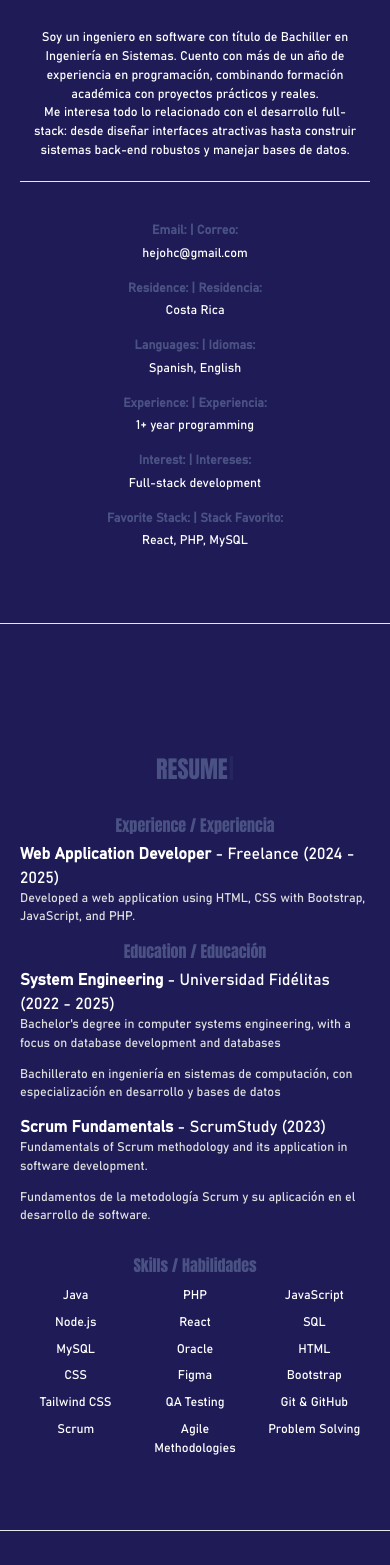
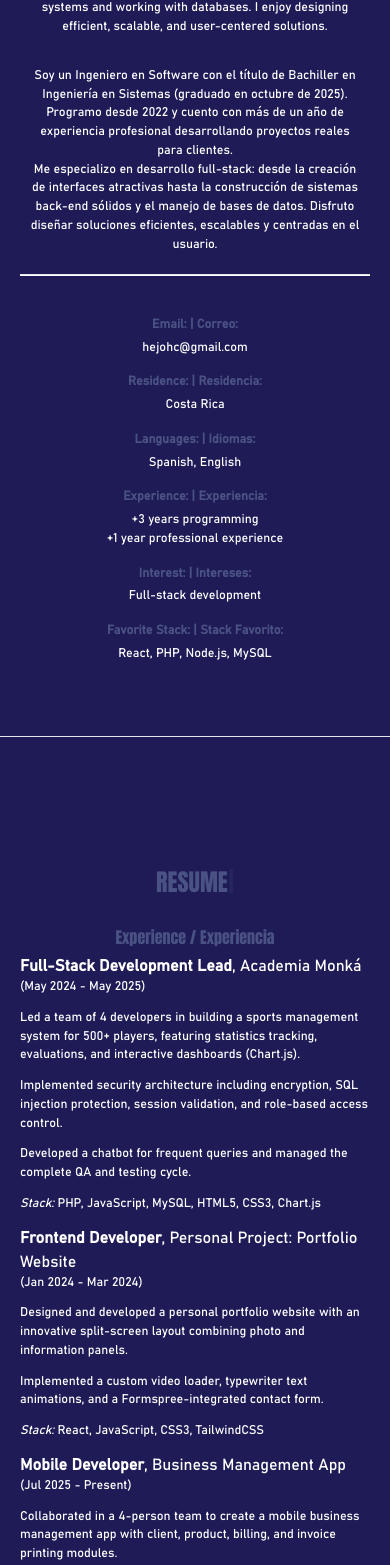
Before and after one commit to Jercahdz/portfolio, a React (Create React App) app: page / in a window 390 px wide. Shown: the part 1369-2934 px from the top of the page. Built offline with nearby package versions, Linux system fonts and the light colour scheme; the HTML template or start-up script is replaced by a standard one.

Commit message:
Updating information and portfolios.

```diff
--- a/src/App.js
+++ b/src/App.js
@@ -113,21 +113,23 @@ function App() {
                 <div className="about-columns">
                   <div className="about-block">
                     <p>
-                      I'm a dedicated software engineer with a Bachelor's degree in Systems Engineering.
-                      I have over a year of experience in programming, combining academic training with practical, real-world projects.
+                      I'm a passionate Software Engineer with a Bachelor's degree in Systems Engineering (graduated in October 2025).
+                      I've been programming since 2022 and have over a year of professional experience developing real-world projects for clients.
                     </p>
                     <p>
-                      My interests span across full-stack development: from crafting elegant front-end interfaces to building solid back-end systems and working with databases.
+                      I specialize in full-stack development — from creating elegant front-end interfaces to building solid back-end systems and working with databases.
+                      I enjoy designing efficient, scalable, and user-centered solutions.
                     </p>
                   </div>
 
                   <div className="about-block">
                     <p>
-                      Soy un ingeniero en software con título de Bachiller en Ingeniería en Sistemas.
-                      Cuento con más de un año de experiencia en programación, combinando formación académica con proyectos prácticos y reales.
+                      Soy un Ingeniero en Software con el título de Bachiller en Ingeniería en Sistemas (graduado en octubre de 2025).
+                      Programo desde 2022 y cuento con más de un año de experiencia profesional desarrollando proyectos reales para clientes.
                     </p>
                     <p>
-                      Me interesa todo lo relacionado con el desarrollo full-stack: desde diseñar interfaces atractivas hasta construir sistemas back-end robustos y manejar bases de datos.
+                      Me especializo en desarrollo full-stack: desde la creación de interfaces atractivas hasta la construcción de sistemas back-end sólidos y el manejo de bases de datos.
+                      Disfruto diseñar soluciones eficientes, escalables y centradas en el usuario.
                     </p>
                   </div>
                 </div>
@@ -149,7 +151,8 @@ function App() {
                   </div>
                   <div className="about-info-pair">
                     <strong>Experience: | Experiencia:</strong>
-                    <p>1+ year programming</p>
+                    <p>+3 years programming</p>
+                    <p>+1 year professional experience</p>
                   </div>
                   <div className="about-info-pair">
                     <strong>Interest: | Intereses:</strong>
@@ -157,7 +160,7 @@ function App() {
                   </div>
                   <div className="about-info-pair">
                     <strong>Favorite Stack: | Stack Favorito:</strong>
-                    <p>React, PHP, MySQL</p>
+                    <p>React, PHP, Node.js, MySQL</p>
                   </div>
                 </div>
               </section>
@@ -183,8 +186,46 @@ function App() {
                     <h2>Experience / Experiencia</h2>
                     <ul>
                       <li>
-                        <strong>Web Application Developer</strong> - Freelance (2024 - 2025)
-                        <p>Developed a web application using HTML, CSS with Bootstrap, JavaScript, and PHP.</p>
+                        <strong>Full-Stack Development Lead</strong>, Academia Monká
+                        <p>(May 2024 - May 2025)</p>
+                        <p>
+                          Led a team of 4 developers in building a sports management system for 500+ players,
+                          featuring statistics tracking, evaluations, and interactive dashboards (Chart.js).
+                        </p>
+                        <p>
+                          Implemented security architecture including encryption, SQL injection protection,
+                          session validation, and role-based access control.
+                        </p>
+                        <p>
+                          Developed a chatbot for frequent queries and managed the complete QA and testing cycle.
+                        </p>
+                        <p><em>Stack:</em> PHP, JavaScript, MySQL, HTML5, CSS3, Chart.js</p>
+                      </li>
+
+                      <li>
+                        <strong>Frontend Developer</strong>, Personal Project: Portfolio Website
+                        <p>(Jan 2024 - Mar 2024)</p>
+                        <p>
+                          Designed and developed a personal portfolio website with an innovative split-screen layout
+                          combining photo and information panels.
+                        </p>
+                        <p>
+                          Implemented a custom video loader, typewriter text animations, and a Formspree-integrated contact form.
+                        </p>
+                        <p><em>Stack:</em> React, JavaScript, CSS3, TailwindCSS</p>
+                      </li>
+
+                      <li>
+                        <strong>Mobile Developer</strong>, Business Management App
+                        <p>(Jul 2025 - Present)</p>
+                        <p>
+                          Collaborated in a 4-person team to create a mobile business management app with client,
+                          product, billing, and invoice printing modules.
+                        </p>
+                        <p>
+                          Implemented multi-user authentication and analytics dashboards to visualize best-selling products and business metrics.
+                        </p>
+                        <p><em>Stack:</em> React Native, TypeScript</p>
                       </li>
                     </ul>
                   </div>
@@ -195,13 +236,34 @@ function App() {
                     <ul>
                       <li>
                         <strong>System Engineering</strong> - Universidad Fidélitas (2022 - 2025)
-                        <p>Bachelor's degree in computer systems engineering, with a focus on database development and databases</p>
-                        <p>Bachillerato en ingeniería en sistemas de computación, con especialización en desarrollo y bases de datos</p>
+                        <p>
+                          Bachelor's degree in Computer Systems Engineering, focused on full-stack web development, databases, computer networks,
+                          OOP, system analysis and design, agile methodologies, and software quality assurance.
+                        </p>
+                        <p>
+                          Bachillerato en Ingeniería en Sistemas de Computación, enfocado en desarrollo web full-stack, bases de datos, redes de computadoras,
+                          programación orientada a objetos, análisis y diseño de sistemas, metodologías ágiles y aseguramiento de la calidad del software.
+                        </p>
+                      </li>
+                    </ul>
+
+                    <h2>Certifications / Certificaciones</h2>
+                    <ul>
+                      <li>
+                        <strong>CCNA (Cisco Certified Network Associate)</strong> - Cisco Networking Academy
+                        <p>Fundamentals of computer networks, routing, and switching.</p>
                       </li>
                       <li>
-                        <strong>Scrum Fundamentals</strong> - ScrumStudy (2023)
-                        <p>Fundamentals of Scrum methodology and its application in software development.</p>
-                        <p>Fundamentos de la metodología Scrum y su aplicación en el desarrollo de software.</p>
+                        <strong>Scrum Fundamentals Certified</strong> - ScrumStudy
+                        <p>Foundations of Scrum methodology and its application in software development.</p>
+                      </li>
+                      <li>
+                        <strong>English for IT 1</strong> - Cisco Networking Academy
+                        <p>English communication skills focused on the IT industry and workplace.</p>
+                      </li>
+                      <li>
+                        <strong>English for IT 2</strong> - In progress (currently studying)
+                        <p>Advanced English skills for technology, communication, and project collaboration.</p>
                       </li>
                     </ul>
                   </div>
@@ -216,19 +278,25 @@ function App() {
                     <li>JavaScript</li>
                     <li>Node.js</li>
                     <li>React</li>
+                    <li>React Native</li>
+                    <li>TypeScript</li>
                     <li>SQL</li>
                     <li>MySQL</li>
+                    <li>SQL Server</li>
                     <li>Oracle</li>
                     <li>HTML</li>
                     <li>CSS</li>
-                    <li>Figma</li>
                     <li>Bootstrap</li>
                     <li>Tailwind CSS</li>
+                    <li>Figma</li>
+                    <li>Chart.js</li>
                     <li>QA Testing</li>
                     <li>Git & GitHub</li>
                     <li>Scrum</li>
+                    <li>Postman</li>
                     <li>Agile Methodologies</li>
                     <li>Problem Solving</li>
+                    <li>Teamwork</li>
                   </ul>
                 </div>
               </section>
@@ -333,12 +401,12 @@ function App() {
                   {/* INFO */}
                   <div className="contact-info-card">
                     <h2>Jerson Hernández</h2>
-                    <p className="contact-role">Software Engineer & Developer</p>
+                    <p className="contact-role">Software Engineer & Full-Stack Developer</p>
 
                     <div className="info-pair"><strong>Email:</strong><p>hejohc@gmail.com</p></div>
                     <div className="info-pair"><strong>Residence:</strong><p>Costa Rica</p></div>
                     <div className="info-pair"><strong>Freelance:</strong><p>Available</p></div>
-                    <div className="info-pair"><strong>Experience:</strong><p>1+ years</p></div>
+                    <div className="info-pair"><strong>Experience:</strong><p>3+ years</p></div>
                     <div className="info-pair"><strong>Specialty:</strong><p>Full-Stack Web Development</p></div>
 
                     <div className="signature">
@@ -398,9 +466,9 @@ function App() {
                 <img src="/icons/whatsapp.png" alt="WhatsApp" />
               </a>
 
-              <a href="#" onClick={(e) => e.preventDefault()}>
+              <button className="icon-btn">
                 <img src="/icons/logo-44.png" alt="Toggle Icon" />
-              </a>
+              </button>
             </div>
           </div>
         </div>
--- a/src/components/navbar.jsx
+++ b/src/components/navbar.jsx
@@ -66,8 +66,8 @@ export default function Navbar() {
           </button>
           {dropdownOpen && (
             <div className="dropdown-menu">
-              <a href="/cv_JersonHernandez_EN.pdf" download>English</a>
-              <a href="/cv_JersonHernandez_ES.pdf" download>Español</a>
+              <a href="/resume_JersonHernandez_SoftwareEngineer.pdf" download>English</a>
+              <a href="/cv_JersonHernandez_IngenieroEnSistemas.pdf" download>Español</a>
             </div>
           )}
         </div>
--- a/src/components/portfolio.jsx
+++ b/src/components/portfolio.jsx
@@ -1,18 +1,37 @@
 import React, { useState, useEffect } from "react";
 import ReactDOM from "react-dom";
-
 import "../index.css";
 
 const projects = [
   {
     title: "Academia Monká",
     image: "/images/academiaMonka.jpg",
-    category: "Institutional Website",
-    tech: "PHP, HTML, CSS, JS",
+    category: "Sports Management System",
+    tech: "PHP, JavaScript, MySQL, HTML5, CSS3, Chart.js",
     description:
-      "Complete web application for a soccer academy in Costa Rica. Allows management of the academy, players, statistics, and categories.",
+      "Full-stack web system for managing a soccer academy with +500 players. Includes registration, statistics, evaluations, and interactive dashboards. Features advanced security, roles, and a chatbot for frequent queries.",
     demoLink: "https://academiamonka.herokuapp.com",
-    codeLink: "#"
+    codeLink: "#",
+  },
+  {
+    title: "Personal Portfolio Website",
+    image: "/images/portfolioWeb.jpg",
+    category: "Frontend Project",
+    tech: "React, JavaScript, TailwindCSS, CSS3",
+    description:
+      "Innovative portfolio web app with a split-screen layout, typewriter effects, video loader, and custom fonts. Includes an integrated contact form powered by Formspree.",
+    demoLink: "https://www.jercode.com",
+    codeLink: "#",
+  },
+  {
+    title: "Business Management App",
+    image: "/images/gestionEmpresarial.jpg",
+    category: "Mobile Application",
+    tech: "React Native, TypeScript",
+    description:
+      "Currently in development. | Mobile app for business management with client, product, and billing modules. Supports multiuser authentication and includes analytical dashboards for performance visualization.",
+    demoLink: "#",
+    codeLink: "#",
   },
   {
     title: "El Erizo Feliz",
@@ -21,8 +40,8 @@ const projects = [
     tech: "PHP, HTML, CSS, JS",
     description:
       "Blog focused on the care and well-being of hedgehogs as pets. Friendly and lightweight design for frequent readers.",
-    demoLink: "#",
-    codeLink: "#"
+    demoLink: "https://blogserizos.vercel.app",
+    codeLink: "#",
   },
   {
     title: "E-Tech-Haven",
@@ -31,19 +50,15 @@ const projects = [
     tech: "PHP, HTML, CSS, JS",
     description:
       "Online store specializing in tech products. Shopping cart, filters, and basic product management.",
-    demoLink: "#",
-    codeLink: "#"
   },
   {
     title: "Italian Restaurant",
     image: "/images/restauranteItaliano.jpg",
-    category: "Restaurant",
+    category: "Restaurant Website",
     tech: "PHP, MySQL, Bootstrap",
     description:
-      "Website for an Italian restaurant. Dynamic menu, reservations, and an admin panel for staff.",
-    demoLink: "#",
-    codeLink: "#"
-  }
+      "Website for an Italian restaurant. Includes dynamic menu, reservations, and admin panel for staff management.",
+  },
 ];
 
 export default function PortfolioSection() {
@@ -51,7 +66,8 @@ export default function PortfolioSection() {
   const [isModalOpen, setIsModalOpen] = useState(false);
 
   const next = () => setIndex((prev) => (prev + 1) % projects.length);
-  const prev = () => setIndex((prev) => (prev - 1 + projects.length) % projects.length);
+  const prev = () =>
+    setIndex((prev) => (prev - 1 + projects.length) % projects.length);
   const openModal = () => setIsModalOpen(true);
   const closeModal = () => setIsModalOpen(false);
 
@@ -68,7 +84,6 @@ export default function PortfolioSection() {
 
   return (
     <section className="portfolio-section full-height-section" id="portfolio">
-
       <div className="portfolio-container">
         <img
           src={project.image}
@@ -81,15 +96,13 @@ export default function PortfolioSection() {
           <h3>{project.title}</h3>
           <p className="portfolio-category">{project.category}</p>
           <p>{project.description}</p>
-          <p><strong>Technologies:</strong> {project.tech}</p>
+          <p>
+            <strong>Technologies:</strong> {project.tech}
+          </p>
           {project.demoLink && (
             <p>
               <strong>Demo:</strong>{" "}
-              <a
-                href={project.demoLink}
-                target="_blank"
-                rel="noreferrer"
-              >
+              <a href={project.demoLink} target="_blank" rel="noreferrer">
                 {project.demoLink}
               </a>
             </p>
@@ -99,14 +112,18 @@ export default function PortfolioSection() {
 
       <div className="portfolio-pagination">
         <button onClick={prev}>Previous</button>
-        <span>{index + 1} / {projects.length}</span>
+        <span>
+          {index + 1} / {projects.length}
+        </span>
         <button onClick={next}>Next</button>
       </div>
 
       {isModalOpen &&
         ReactDOM.createPortal(
           <div className="modal-overlay">
-            <button className="modal-close" onClick={closeModal}>×</button>
+            <button className="modal-close" onClick={closeModal}>
+              ×
+            </button>
             <img
               src={project.image}
               alt={project.title}
--- a/src/index.css
+++ b/src/index.css
@@ -216,7 +216,7 @@ body {
 
   .section {
     height: auto;
-    padding: 80px 30px;
+    padding: 60px 30px;
     justify-content: flex-start;
   }
 
@@ -655,7 +655,6 @@ body {
 .resume-block p {
   font-size: 14px;
   margin-bottom: 12px;
-  color: #ddd;
 }
 
 .resume-skills h2 {
@@ -829,7 +828,6 @@ body {
 .modal-close:hover {
   transform: scale(1.2);
 }
-
 
 /* DETAILS */
 .portfolio-details h3 {
@@ -1334,6 +1332,14 @@ body {
   }
 }
 
+@media (max-width: 480px) {
+  .icon-btn {
+    width: 40px;
+    height: 40px;
+    padding: 3px;
+    font-size: 13px;
+  }
+}
 /*
   STYLES FOR LOADER
 */
```
Also changed, not shown: public/images/portfolioWeb..jpg (added), 1 other file (tests, documents, lock files or other folders).
